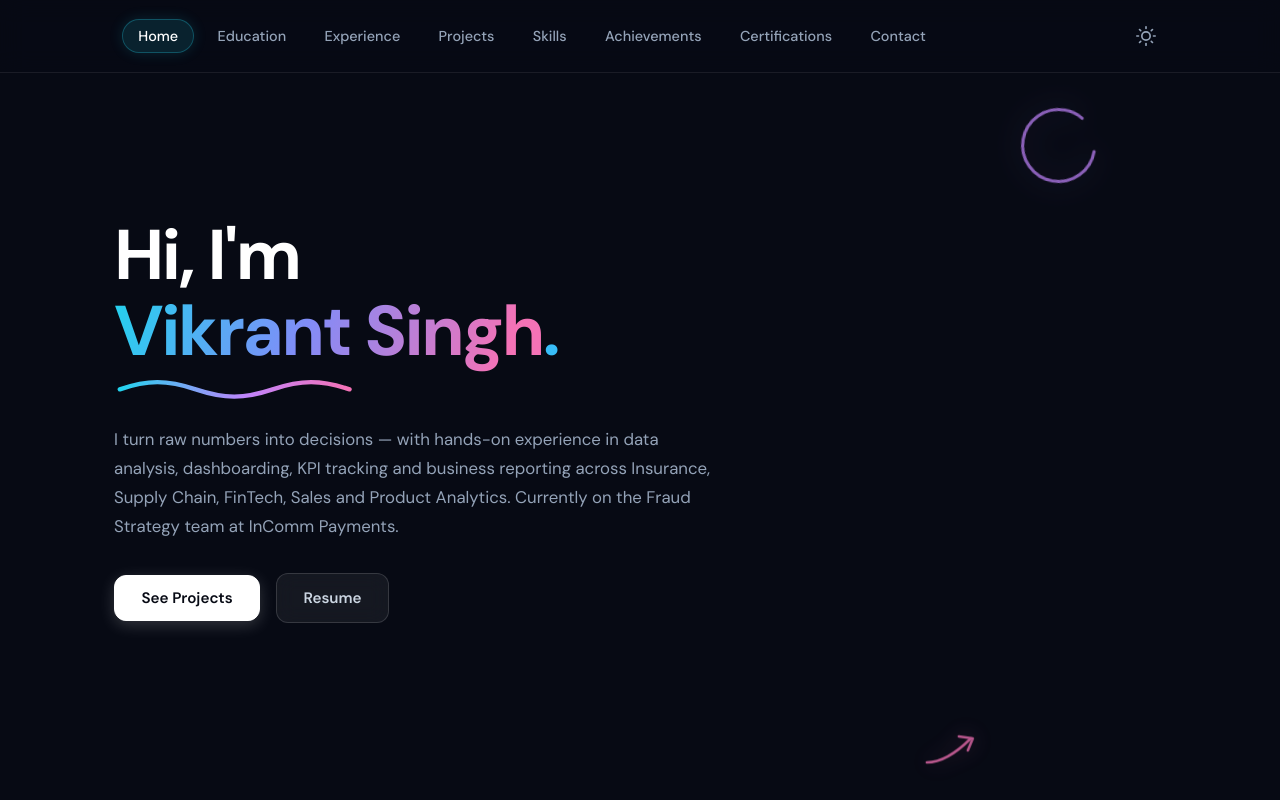
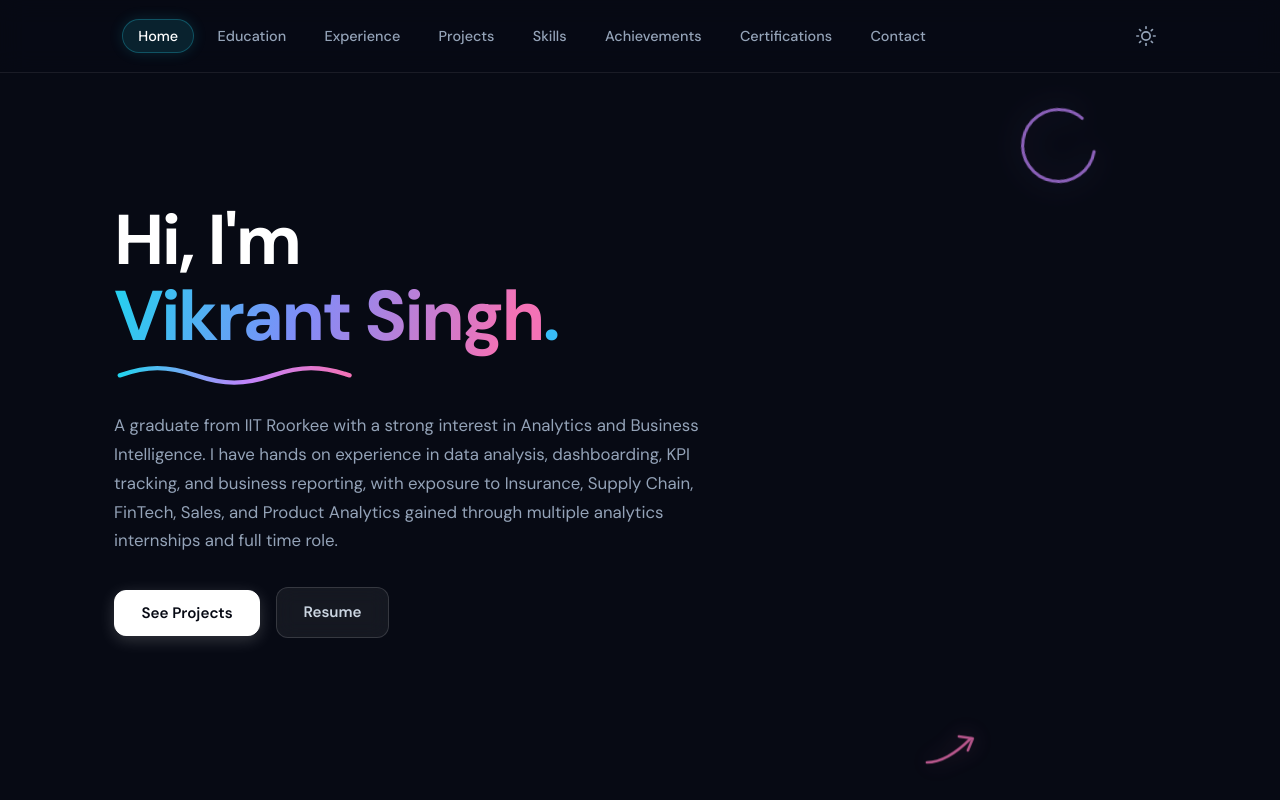
Before and after one commit to vinsin002/portfolio, a React (Vite) app: page / in a window 1280 px wide. Shown: the top 800 px of the page. Built offline with nearby package versions, Linux system fonts and the light colour scheme.

Commit message:
Update hero bio text

```diff
--- a/src/components/Hero.jsx
+++ b/src/components/Hero.jsx
@@ -91,7 +91,7 @@ function Hero({ onViewChange }) {
         </div>
 
         <p className="hero-desc">
-          I turn raw numbers into decisions — with hands-on experience in data analysis, dashboarding, KPI tracking and business reporting across Insurance, Supply Chain, FinTech, Sales and Product Analytics. Currently on the Fraud Strategy team at InComm Payments.
+          A graduate from IIT Roorkee with a strong interest in Analytics and Business Intelligence. I have hands on experience in data analysis, dashboarding, KPI tracking, and business reporting, with exposure to Insurance, Supply Chain, FinTech, Sales, and Product Analytics gained through multiple analytics internships and full time role.
         </p>
 
         <div className="hero-actions">
```
